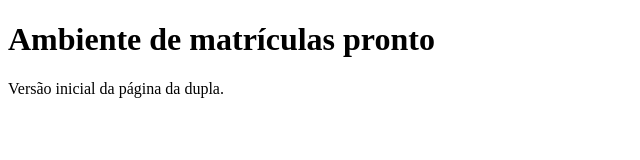
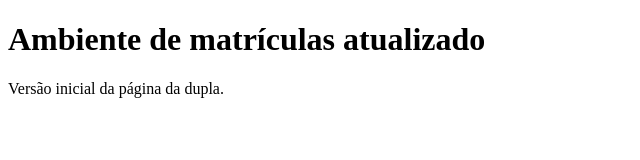
Before and after one commit to anderson-alves1/devops-ambientes-aula, a plain HTML site: page docker/index.html in a window 1280 px wide. Shown: the whole page, without its empty margins (0-640 px from the left). Drawn offline with Linux system fonts and the light colour scheme.

Commit message:
Conclui laboratorios de Docker Terraform e Ansible

```diff
--- a/docker/index.html
+++ b/docker/index.html
@@ -5,7 +5,7 @@
   <title>Laboratorio de ambientes</title>
 </head>
 <body>
-  <h1>Ambiente de matrículas pronto</h1>
+  <h1>Ambiente de matrículas atualizado</h1>
   <p>Versão inicial da página da dupla.</p>
 </body>
 </html>
```
Also changed, not shown: 3 other files.
